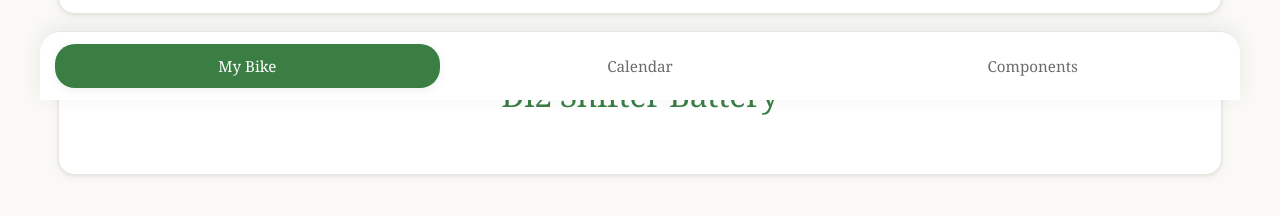
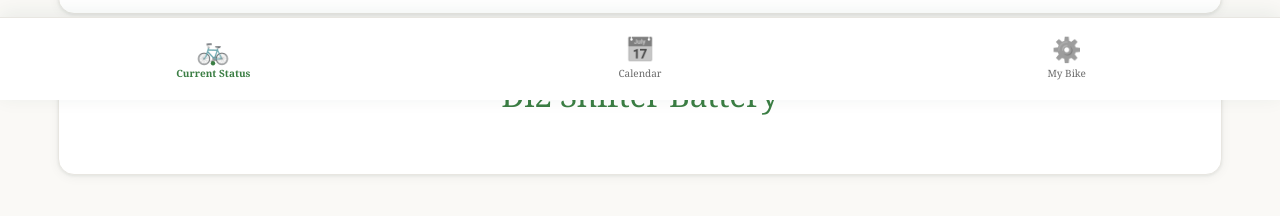
Before and after one commit to papijaja/VeloHub, a website: page public/index.html in a window 1280 px wide. Shown: the part 700-916 px from the top of the page. Drawn offline with Linux system fonts and the light colour scheme; no server answers.

Commit message:
GUI Update

```diff
--- a/public/index.html
+++ b/public/index.html
@@ -74,9 +74,18 @@
     </div>
 
     <nav class="tabs">
-      <button class="tab-button" data-tab="bethany">My Bike</button>
-      <button class="tab-button" data-tab="activities">Calendar</button>
-      <button class="tab-button" data-tab="settings">Components</button>
+      <button class="tab-button" data-tab="bethany">
+        <span class="tab-icon">🚲</span>
+        <span class="tab-label">Current Status</span>
+      </button>
+      <button class="tab-button" data-tab="activities">
+        <span class="tab-icon">📅</span>
+        <span class="tab-label">Calendar</span>
+      </button>
+      <button class="tab-button" data-tab="settings">
+        <span class="tab-icon">⚙️</span>
+        <span class="tab-label">My Bike</span>
+      </button>
     </nav>
   </div>
 
--- a/public/styles.css
+++ b/public/styles.css
@@ -62,15 +62,14 @@ header p {
 .tabs {
   position: fixed;
   bottom: 0;
-  left: 50%;
-  transform: translateX(-50%);
-  max-width: 1200px;
+  left: 0;
+  right: 0;
   width: 100%;
   display: flex;
-  gap: 8px;
+  gap: 0;
   background: white;
-  padding: 12px 15px;
-  border-radius: 20px 20px 0 0;
+  padding: 12px 0;
+  border-radius: 0;
   box-shadow: 0 -4px 20px var(--shadow-warm);
   z-index: 1000;
   border-top: 1px solid var(--warm-grey-very-light);
@@ -78,27 +77,67 @@ header p {
 
 .tab-button {
   flex: 1;
-  padding: 12px 20px;
+  padding: 8px 12px;
   border: none;
   background: transparent;
   cursor: pointer;
-  font-size: 0.95em;
+  transition: all 0.3s ease;
+  display: flex;
+  flex-direction: column;
+  align-items: center;
+  gap: 4px;
+}
+
+.tab-icon {
+  font-size: 1.8em;
+  line-height: 1;
+  filter: grayscale(100%) brightness(0.7);
+  opacity: 0.7;
+  transition: all 0.3s ease;
+  display: block;
+}
+
+.tab-label {
+  font-size: 0.75em;
   font-weight: 500;
-  border-radius: 20px;
-  transition: all 0.3s ease;
   color: var(--warm-grey-medium);
   font-family: 'Georgia', 'Times New Roman', serif;
+  transition: color 0.3s ease;
+  text-align: center;
 }
 
-.tab-button:hover {
-  background: var(--warm-grey-very-light);
+.tab-button:hover .tab-icon {
+  opacity: 0.9;
+  transform: scale(1.05);
+  filter: grayscale(80%) brightness(0.8);
+}
+
+.tab-button:hover .tab-label {
   color: var(--forest-green);
 }
 
-.tab-button.active {
+.tab-button.active .tab-icon {
+  filter: grayscale(0%) brightness(1);
+  opacity: 1;
+  transform: scale(1.1);
+  position: relative;
+}
+
+.tab-button.active .tab-icon::after {
+  content: '';
+  position: absolute;
+  bottom: -2px;
+  left: 50%;
+  transform: translateX(-50%);
+  width: 4px;
+  height: 4px;
   background: var(--forest-green);
-  color: white;
-  box-shadow: 0 2px 8px var(--shadow-warm);
+  border-radius: 50%;
+}
+
+.tab-button.active .tab-label {
+  color: var(--forest-green);
+  font-weight: 600;
 }
 
 .tab-content {
@@ -583,18 +622,19 @@ form label textarea {
 /* Override inline styles for progress bars to use muted greens */
 @media (max-width: 768px) {
   .tabs {
-    flex-wrap: wrap;
-    justify-content: center;
-    padding: 10px 12px;
-    max-width: calc(100vw - 30px);
-    border-radius: 16px 16px 0 0;
+    padding: 10px 0;
   }
 
   .tab-button {
-    min-width: 80px;
-    flex: 0 1 auto;
-    padding: 10px 16px;
-    font-size: 0.9em;
+    padding: 6px 8px;
+  }
+
+  .tab-icon {
+    font-size: 1.6em;
+  }
+
+  .tab-label {
+    font-size: 0.7em;
   }
 
   body {
```
